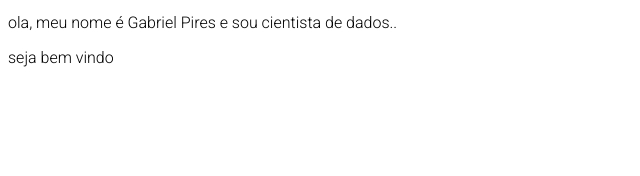
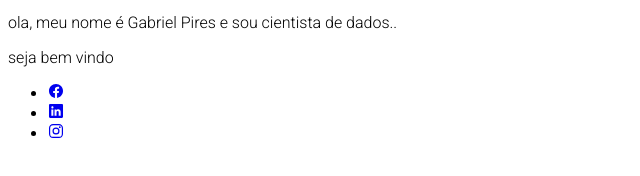
Before and after one commit to GabrielDavidPires/GabrielDavidPires.github.io, a plain HTML site: page index.html in a window 1280 px wide. Shown: the part 90-266 px from the top of the page, without its empty margins (0-640 px from the left). Drawn offline with nearby package versions, Linux system fonts and the light colour scheme.

Commit message:
atualizaçao 8

```diff
--- a/index.html
+++ b/index.html
@@ -18,6 +18,11 @@
     <img src="img/profile.png" alt="Gabriel Pires">
     <p>ola, meu nome é Gabriel Pires e sou <span class="higlight"> cientista de dados.</span>.</p>
     <p id="welcome-text">seja bem vindo</p>
+    <ul id="social-container">
+        <li><a href="#" target="_blank"><ion-icon name="logo-facebook"></ion-icon> </a></li>
+        <li><a href="#" target="_blank"><ion-icon name="logo-linkedin"></ion-icon> </a></li>
+        <li><a href="#" target="_blank"><ion-icon name="logo-instagram"></ion-icon> </a></li>
+    </ul>
     </aside>
     </section id="about-container">
 
```
